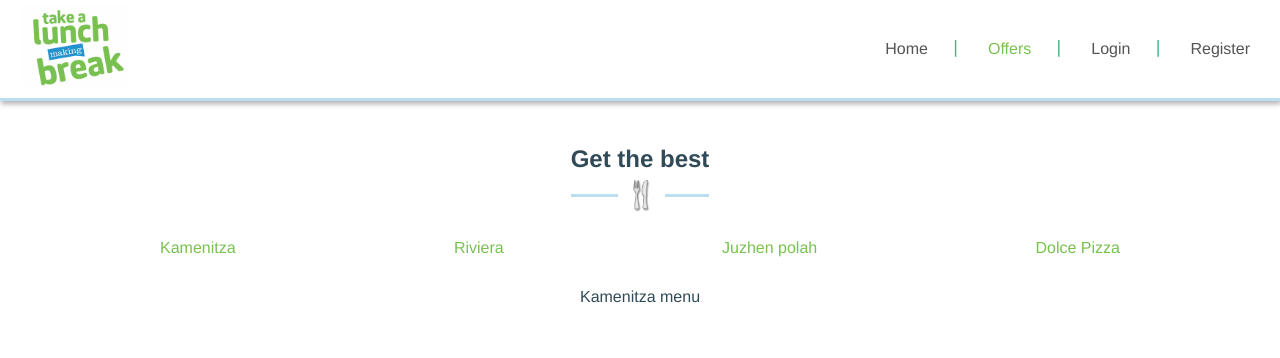
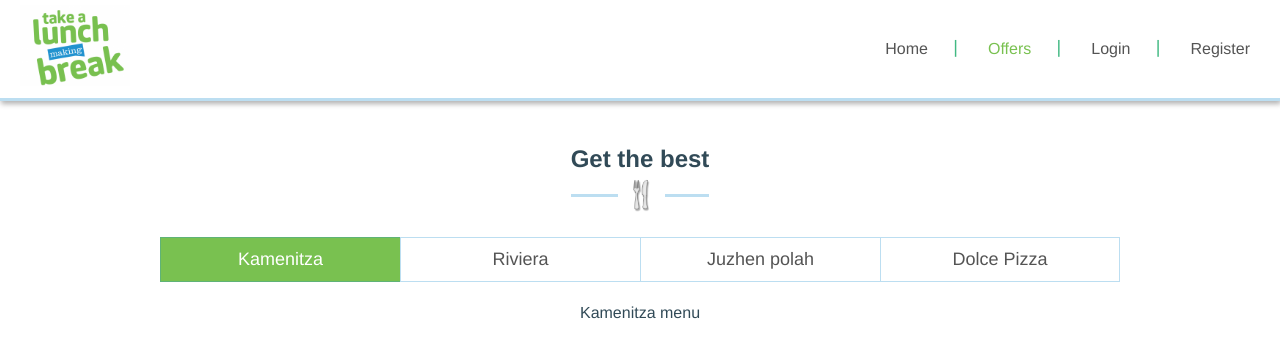
Before and after one commit to AsyPredelieva/lunch-time, a Vue app: page /#/offers in a window 1280 px wide. Shown: the top 358 px of the page. Built offline with nearby package versions, Linux system fonts and the light colour scheme.

Commit message:
Offer tabs styles

```diff
--- a/src/components/Offers/DolcePizza.vue
+++ b/src/components/Offers/DolcePizza.vue
@@ -4,7 +4,7 @@
 
 <script>
 export default {
-    name: 'kamenitza'
+    name: 'dolce-pizza'
 }
 </script>
 
--- a/src/data/offers.js
+++ b/src/data/offers.js
@@ -1,18 +1,22 @@
 export const offers = [
     {
         id: 0,
-        name: 'Kamenitza'
+        name: 'Kamenitza',
+        isActive: false
     },
     {
         id: 1,
-        name: 'Riviera'
+        name: 'Riviera',
+        isActive: false
     },
     {
         id: 2,
-        name: 'Juzhen polah'
+        name: 'Juzhen polah',
+        isActive: false
     },
     {
         id: 3,
-        name: 'Dolce Pizza'
+        name: 'Dolce Pizza',
+        isActive: false
     }
 ]
--- a/src/views/Offers.vue
+++ b/src/views/Offers.vue
@@ -5,8 +5,8 @@
             <li v-for="offer in offers" :key="offer.id">
                 <a
                     href="#"
-                    @click.prevent="changeTab"
-                    :class="{ active: isActive }"
+                    @click.prevent="changeTab(offer, $event)"
+                    :class="{ active: offer.isActive }"
                     >{{ offer.name }}</a
                 >
             </li>
@@ -38,30 +38,54 @@ export default {
         JuzhenPolah,
         DolcePizza
     },
-    computed: {
-        isActive(currentTab) {
-            return this.activeTab === currentTab ? true : false
-        }
-    },
+    computed: {},
     methods: {
-        changeTab(e) {
+        changeTab(offer, e) {
             this.activeTab = e.target.innerHTML
                 .toLowerCase()
                 .split(' ')
                 .join('-')
+            this.offers.map(m => (m.isActive = false))
+            offer.isActive = true
         }
+    },
+    created() {
+        this.offers[0].isActive = true
     }
 }
 </script>
 
-<style scoped>
+<style scoped lang="scss">
 .offers-tab-container {
     width: 100%;
     display: flex;
     justify-content: space-between;
 
     li {
+        margin: 0;
+        flex: 1 1 0px;
+
+        &:last-child a {
+            border-right: 1px solid rgba(33, 147, 208, 0.3);
+        }
         a {
+            color: #545454;
+            font-size: 18px;
+            line-height: 1.3;
+            font-weight: 500;
+            display: block;
+            padding: 10px 20px;
+            border-left: 1px solid rgba(33, 147, 208, 0.3);
+            border-top: 1px solid rgba(33, 147, 208, 0.3);
+            border-bottom: 1px solid rgba(33, 147, 208, 0.3);
+            transition: all 300ms linear;
+
+            &.active,
+            &:hover,
+            &:focus {
+                background: #79c150;
+                color: #fff;
+            }
         }
     }
 }
```
